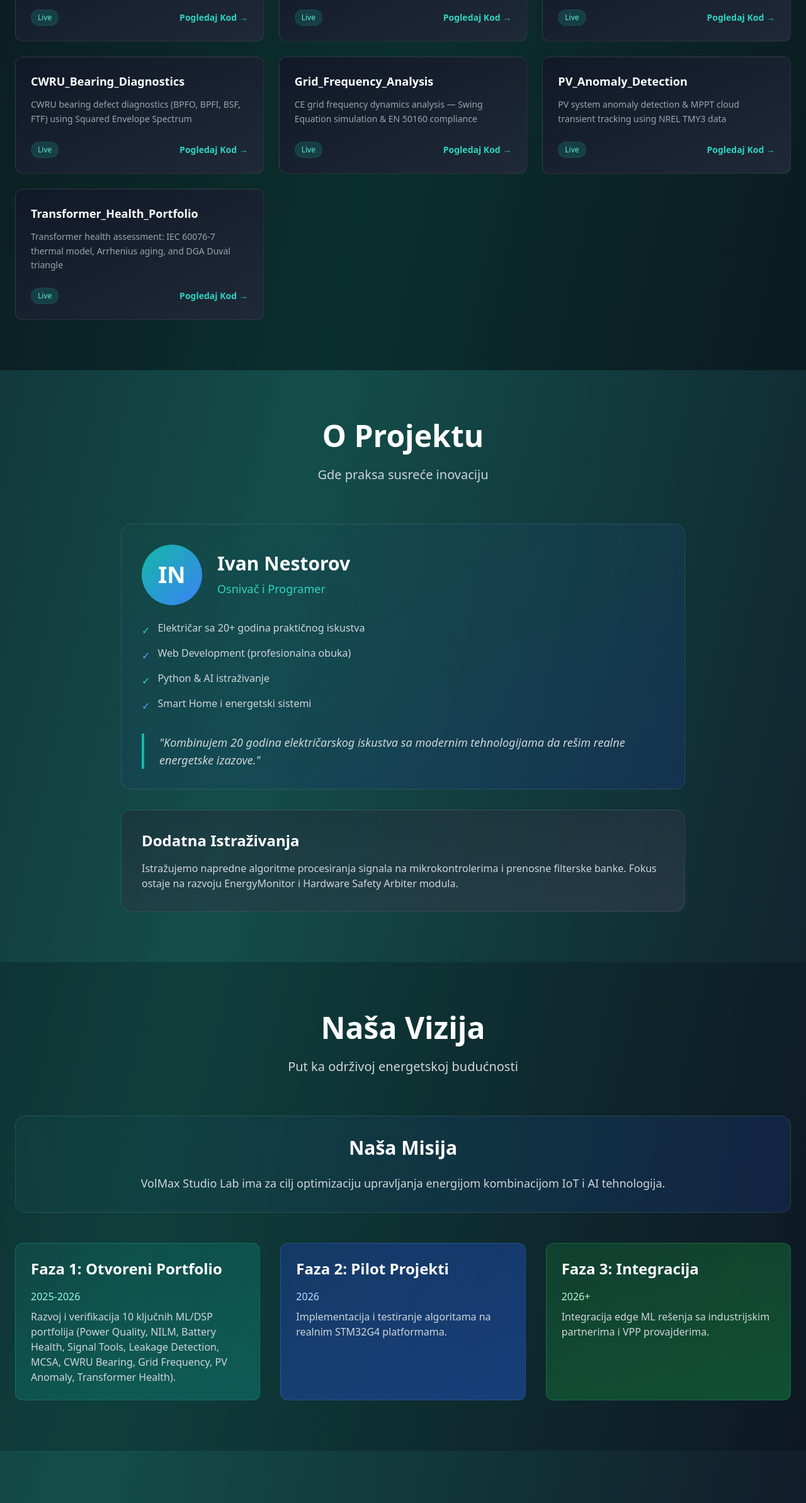
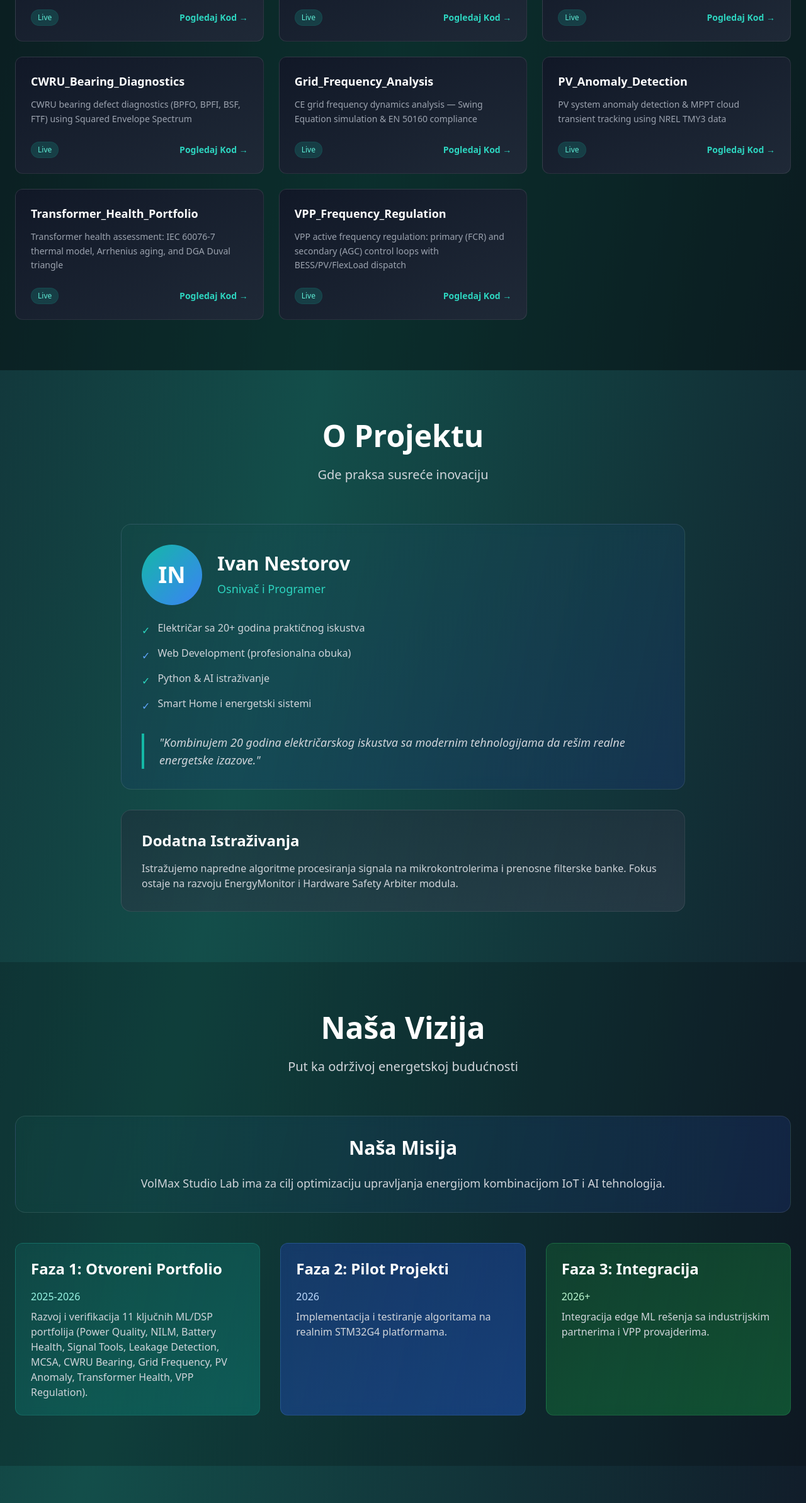
Before and after one commit to VolMax-Studio/volmax-studio-website, a Next.js app: page / in a window 1280 px wide. Shown: the part 2936-5323 px from the top of the page at 63% size. Built offline with nearby package versions, Linux system fonts and the light colour scheme.

Commit message:
feat: add VPP Frequency Regulation to portfolio list

```diff
--- a/pages/index.js
+++ b/pages/index.js
@@ -79,7 +79,8 @@ export default function Home() {
           cwru: 'CWRU bearing defect diagnostics (BPFO, BPFI, BSF, FTF) using Squared Envelope Spectrum',
           grid: 'CE grid frequency dynamics analysis — Swing Equation simulation & EN 50160 compliance',
           pv: 'PV system anomaly detection & MPPT cloud transient tracking using NREL TMY3 data',
-          transformer: 'Transformer health assessment: IEC 60076-7 thermal model, Arrhenius aging, and DGA Duval triangle'
+          transformer: 'Transformer health assessment: IEC 60076-7 thermal model, Arrhenius aging, and DGA Duval triangle',
+          vpp: 'VPP active frequency regulation: primary (FCR) and secondary (AGC) control loops with BESS/PV/FlexLoad dispatch'
         }
       },
       about: {
@@ -102,7 +103,7 @@ export default function Home() {
         missionText: 'VolMax Studio Lab ima za cilj optimizaciju upravljanja energijom kombinacijom IoT i AI tehnologija.',
         phase1Title: 'Faza 1: Otvoreni Portfolio',
         phase1Time: '2025-2026',
-        phase1Desc: 'Razvoj i verifikacija 10 ključnih ML/DSP portfolija (Power Quality, NILM, Battery Health, Signal Tools, Leakage Detection, MCSA, CWRU Bearing, Grid Frequency, PV Anomaly, Transformer Health).',
+        phase1Desc: 'Razvoj i verifikacija 11 ključnih ML/DSP portfolija (Power Quality, NILM, Battery Health, Signal Tools, Leakage Detection, MCSA, CWRU Bearing, Grid Frequency, PV Anomaly, Transformer Health, VPP Regulation).',
         phase2Title: 'Faza 2: Pilot Projekti',
         phase2Time: '2026',
         phase2Desc: 'Implementacija i testiranje algoritama na realnim STM32G4 platformama.',
@@ -202,7 +203,8 @@ export default function Home() {
           cwru: 'CWRU bearing defect diagnostics (BPFO, BPFI, BSF, FTF) using Squared Envelope Spectrum',
           grid: 'CE grid frequency dynamics analysis — Swing Equation simulation & EN 50160 compliance',
           pv: 'PV system anomaly detection & MPPT cloud transient tracking using NREL TMY3 data',
-          transformer: 'Transformer health assessment: IEC 60076-7 thermal model, Arrhenius aging, and DGA Duval triangle'
+          transformer: 'Transformer health assessment: IEC 60076-7 thermal model, Arrhenius aging, and DGA Duval triangle',
+          vpp: 'VPP active frequency regulation: primary (FCR) and secondary (AGC) control loops with BESS/PV/FlexLoad dispatch'
         }
       },
       about: {
@@ -225,7 +227,7 @@ export default function Home() {
         missionText: 'VolMax Studio Lab aims to optimize energy management by combining IoT and AI technologies.',
         phase1Title: 'Phase 1: Open Portfolio',
         phase1Time: '2025-2026',
-        phase1Desc: 'Development and validation of 10 key ML/DSP portfolios (Power Quality, NILM, Battery Health, Signal Tools, Leakage Detection, MCSA, CWRU Bearing, Grid Frequency, PV Anomaly, Transformer Health).',
+        phase1Desc: 'Development and validation of 11 key ML/DSP portfolios (Power Quality, NILM, Battery Health, Signal Tools, Leakage Detection, MCSA, CWRU Bearing, Grid Frequency, PV Anomaly, Transformer Health, VPP Regulation).',
         phase2Title: 'Phase 2: Pilot Projects',
         phase2Time: '2026',
         phase2Desc: 'Algorithm implementation and testing on real STM32G4 platforms.',
@@ -466,7 +468,8 @@ export default function Home() {
               { id: 'cwru', title: 'CWRU_Bearing_Diagnostics', url: 'https://github.com/VolMax-Studio/CWRU_Bearing_Diagnostics', desc: t.portfolio.repos.cwru },
               { id: 'grid', title: 'Grid_Frequency_Analysis', url: 'https://github.com/VolMax-Studio/Grid_Frequency_Analysis', desc: t.portfolio.repos.grid },
               { id: 'pv', title: 'PV_Anomaly_Detection', url: 'https://github.com/VolMax-Studio/PV_Anomaly_Detection', desc: t.portfolio.repos.pv },
-              { id: 'transformer', title: 'Transformer_Health_Portfolio', url: 'https://github.com/VolMax-Studio/Transformer_Health_Portfolio', desc: t.portfolio.repos.transformer }
+              { id: 'transformer', title: 'Transformer_Health_Portfolio', url: 'https://github.com/VolMax-Studio/Transformer_Health_Portfolio', desc: t.portfolio.repos.transformer },
+              { id: 'vpp', title: 'VPP_Frequency_Regulation', url: 'https://github.com/VolMax-Studio/VPP_Frequency_Regulation', desc: t.portfolio.repos.vpp }
             ].map((repo) => (
               <div key={repo.id} className="bg-gradient-to-br from-gray-900 to-gray-800 rounded-xl p-6 border border-white/10 hover:border-teal-400/50 transition-all flex flex-col justify-between group">
                 <div>
```
